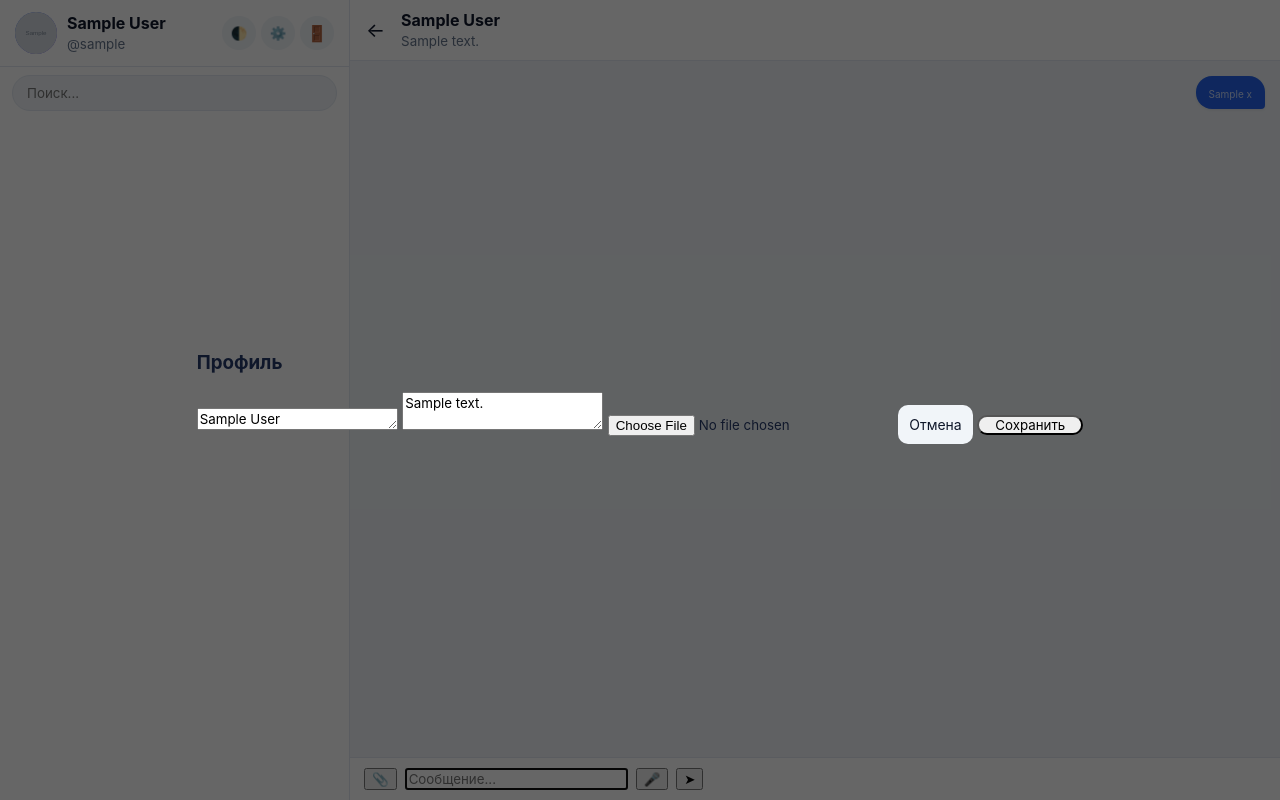
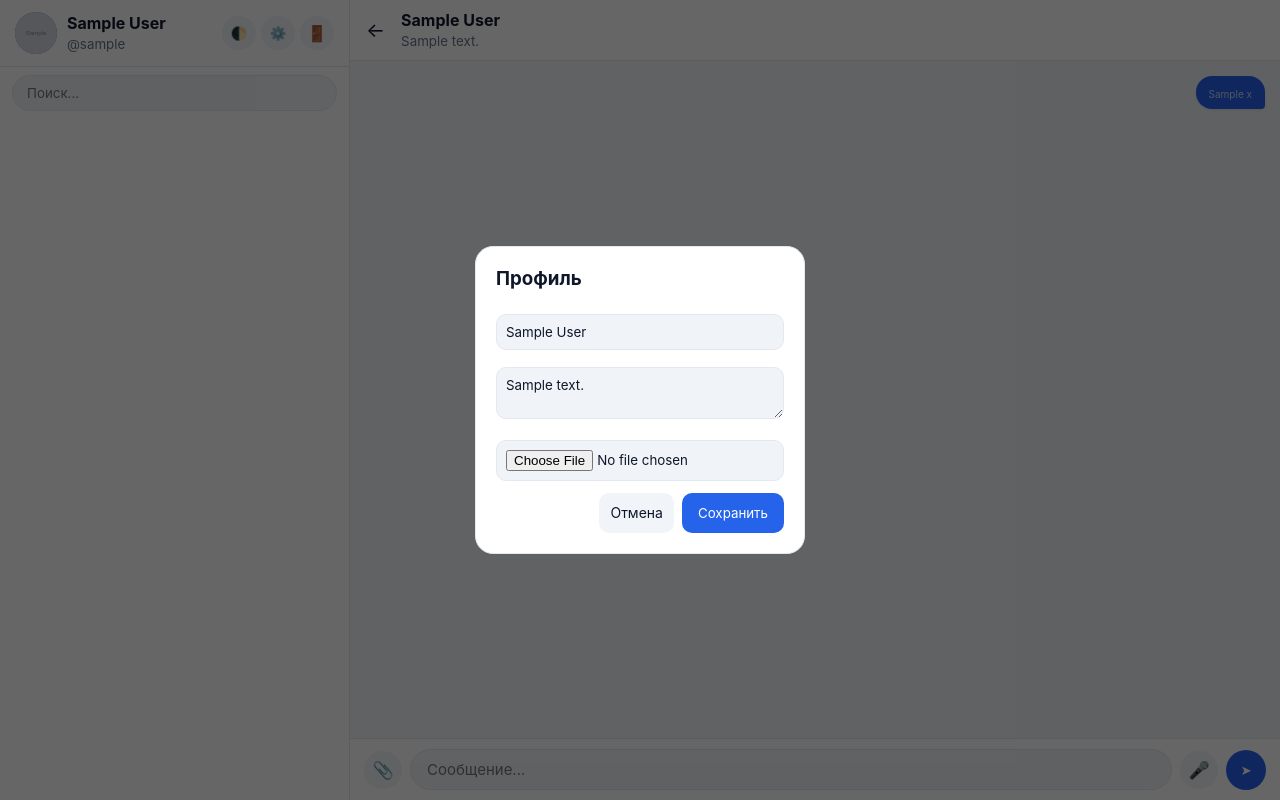
Before and after one commit to d10684473-lang/my-mssngr, a Flask app: page /chat?u=1 in a window 1280 px wide, after a click on "⚙️". Run offline with Flask 3, Linux system fonts and the light colour scheme; the visitor is signed in with stand-in values (Sample User, id 1); tables that the repository leaves empty hold one stand-in row (values such as "Sample post"); grey boxes marked "Sample" are stand-in pictures.

Commit message:
Update chat.html

```diff
--- a/templates/chat.html
+++ b/templates/chat.html
@@ -30,12 +30,12 @@ body{margin:0;display:flex;height:100dvh;background:var(--bg);color:var(--txt);o
 .fbox{display:inline-block;padding:6px 10px;background:rgba(128,128,128,.15);border-radius:8px;color:inherit;text-decoration:none;font-size:13px;margin-top:4px}
 .rbar{display:none;padding:6px 14px;background:var(--side);border-left:3px solid var(--acc);justify-content:space-between;font-size:13px}
 .input-area{padding:10px 14px;background:var(--side);border-top:1px solid var(--brd);display:flex;gap:8px;align-items:center}
-.txt-inp{flex:1;padding:10px 16px;border:1px solid var(--brd);border-radius:22px;background:var(--chat);color:var(--txt);outline:none;font-size:15px}
-.tool-btn{background:var(--hov);border:none;width:38px;height:38px;border-radius:50%;font-size:17px;cursor:pointer;color:var(--txt);flex-shrink:0}
-.send-btn{background:var(--acc);color:#fff;border:none;width:40px;height:40px;border-radius:50%;cursor:pointer;flex-shrink:0}
+.tinp{flex:1;padding:10px 16px;border:1px solid var(--brd);border-radius:22px;background:var(--chat);color:var(--txt);outline:none;font-size:15px}
+.tbtn{background:var(--hov);border:none;width:38px;height:38px;border-radius:50%;font-size:17px;cursor:pointer;color:var(--txt);flex-shrink:0}
+.sbtn{background:var(--acc);color:#fff;border:none;width:40px;height:40px;border-radius:50%;cursor:pointer;flex-shrink:0}
 .modal{display:none;position:fixed;inset:0;background:rgba(0,0,0,.6);z-index:99;justify-content:center;align-items:center}
-.modal-card{background:var(--side);color:var(--txt);padding:20px;border-radius:18px;width:90%;max-width:330px;border:1px solid var(--brd)}
-.m-inp{width:100%;padding:9px;margin:5px 0 12px;border:1px solid var(--brd);border-radius:10px;background:var(--chat);color:var(--txt);outline:none}
+.mcard{background:var(--side);color:var(--txt);padding:20px;border-radius:18px;width:90%;max-width:330px;border:1px solid var(--brd)}
+.minp{width:100%;padding:9px;margin:5px 0 12px;border:1px solid var(--brd);border-radius:10px;background:var(--chat);color:var(--txt);outline:none;font-family:inherit}
 .cbtn{display:block;width:100%;padding:11px;margin:5px 0;border:none;border-radius:10px;background:var(--hov);color:var(--txt);font-size:14px;text-align:left;cursor:pointer;text-decoration:none}
 .cemj{display:flex;justify-content:space-around;padding-bottom:10px;border-bottom:1px solid var(--brd);margin-bottom:6px;font-size:22px}
 .cemj a{text-decoration:none}
@@ -45,10 +45,11 @@ body{margin:0;display:flex;height:100dvh;background:var(--bg);color:var(--txt);o
 <script>if(localStorage.getItem('t')==='1')document.documentElement.classList.add('dark')</script>
 </head>
 <body class="{{ 'has-chat' if active_user else 'no-chat' }}">
+
 <div class="sidebar">
   <div class="my-profile">
     <div style="display:flex;align-items:center;gap:10px">
-<div class="avatar">{{ current_user.name[:1].upper() }}<img src="{{ current_user.avatar }}" onerror="this.remove()"></div>
+      <div class="avatar">{{ current_user.name[:1].upper() }}{% if current_user.avatar %}<img src="{{ current_user.avatar }}" onerror="this.remove()">{% endif %}</div>
       <div><b>{{ current_user.name }}</b><br><small style="color:var(--sub)">@{{ current_user.username }}</small></div>
     </div>
     <div style="display:flex;gap:5px">
@@ -61,7 +62,7 @@ body{margin:0;display:flex;height:100dvh;background:var(--bg);color:var(--txt);o
   <div class="user-list">
     {% for u in users %}
     <a href="/chat?u={{ u.id }}" class="user-item" data-s="{{ u.name.lower() }} {{ u.username.lower() }}">
-<div class="avatar">{{ u.name[:1].upper() }}<img src="{{ u.avatar }}" onerror="this.remove()"></div>
+      <div class="avatar">{{ u.name[:1].upper() }}{% if u.avatar %}<img src="{{ u.avatar }}" onerror="this.remove()">{% endif %}</div>
       <div><b>{{ u.name }}</b><br><small style="color:var(--sub)">{{ u.bio }}</small></div>
     </a>
     {% endfor %}
@@ -71,26 +72,32 @@ body{margin:0;display:flex;height:100dvh;background:var(--bg);color:var(--txt);o
 <div class="chat-area">
   <div class="chat-header">
     <a href="/chat" style="color:var(--txt);text-decoration:none;font-size:20px;margin-right:6px">←</a>
-<div><b>{{ active_user.name if active_user else 'Выбери чат слева' }}</b><br><small id="st" style="color:var(--sub)">{{ active_user.bio if active_user else '' }}</small></div>
+    <div>
+      <b>{{ active_user.name if active_user else 'Выбери чат слева' }}</b><br>
+      <small id="st" style="color:var(--sub)">{{ active_user.bio if active_user else '' }}</small>
+    </div>
     <small id="up" style="margin-left:auto;color:var(--acc);font-weight:700"></small>
   </div>
+
   <div class="messages-box" id="mb">
     {% for m in messages %}
     {% set mine = (m.sender_id == current_user.id) %}
-<div class="msg {{ 'mine' if mine else 'theirs' }}" data-id="{{ m.id }}" data-txt="{{ m.content if m.msg_type == 'text' else m.file_name }}">
-<img src="{{ m.content }}" onclick="event.stopPropagation();oimg(this.src)" style="{{ '' if m.msg_type == 'image' else 'display:none' }}">
-<audio controls src="{{ m.content }}" onclick="event.stopPropagation()" style="{{ '' if m.msg_type == 'audio' else 'display:none' }}"></audio>
-<a href="{{ m.content }}" download="{{ m.file_name }}" class="fbox" onclick="event.stopPropagation()" style="{{ '' if m.msg_type == 'file' else 'display:none' }}">📄 {{ m.file_name }}</a>
-<div style="white-space:pre-line;{{ '' if m.msg_type == 'text' else 'display:none' }}">{{ m.content }}</div>
+    <div class="msg {{ 'mine' if mine else 'theirs' }}" onclick="openCtx({{ m.id }}, '{{ (m.content if m.msg_type == 'text' else m.file_name)|replace("'", "\\'")|replace('\n', ' ') }}')">
+      {% if m.msg_type == 'image' %}<img src="{{ m.content }}" onclick="event.stopPropagation();oimg(this.src)">{% endif %}
+      {% if m.msg_type == 'audio' %}<audio controls src="{{ m.content }}" onclick="event.stopPropagation()"></audio>{% endif %}
+      {% if m.msg_type == 'file' %}<a href="{{ m.content }}" download="{{ m.file_name }}" class="fbox" onclick="event.stopPropagation()">📄 {{ m.file_name }}</a>{% endif %}
+      {% if m.msg_type == 'text' %}<div style="white-space:pre-line">{{ m.content }}</div>{% endif %}
       <div style="font-size:10px;opacity:.75;text-align:right;margin-top:3px">{{ m.reaction }} {{ m.timestamp }}</div>
     </div>
     {% endfor %}
   </div>
+
   <div class="rbar" id="rb"><span id="rt"></span><span onclick="crep()" style="cursor:pointer">✕</span></div>
+
   <form method="POST" action="/chat?u={{ active_user.id if active_user else 0 }}" class="input-area" style="{{ '' if active_user else 'display:none' }}" onsubmit="psend()">
     <button type="button" class="tbtn" onclick="document.getElementById('pi').click()">📎</button>
-<input type="file" id="pi" style="display:none" onchange="upf(this.files.item(0))">
-<input type="text" name="text" id="ti" class="tinp" placeholder="Сообщение..." oninput="styp()" required autofocus>
+    <input type="file" id="pi" style="display:none" onchange="upf(this.files[0])">
+    <input type="text" name="text" id="ti" class="tinp" placeholder="Сообщение..." oninput="styp()" required autofocus autocomplete="off">
     <button type="button" class="tbtn" id="mb2" onclick="tr()">🎤</button>
     <button type="submit" class="sbtn">➤</button>
   </form>
@@ -110,17 +117,23 @@ body{margin:0;display:flex;height:100dvh;background:var(--bg);color:var(--txt);o
 <div class="modal" id="pm" onclick="this.style.display='none'">
   <div class="mcard" onclick="event.stopPropagation()">
     <h3 style="margin-top:0">Профиль</h3>
-<textarea class="minp" id="pn" rows="1">{{ current_user.name }}</textarea>
-<textarea class="minp" id="pb" rows="2">{{ current_user.bio }}</textarea>
+    <input type="text" class="minp" id="pn" value="{{ current_user.name }}" placeholder="Имя">
+    <textarea class="minp" id="pb" rows="2" placeholder="О себе">{{ current_user.bio }}</textarea>
     <input type="file" class="minp" accept="image/*" onchange="pa(this)">
-<button type="button" class="cbtn" style="width:auto;display:inline-block" onclick="document.getElementById('pm').style.display='none'">Отмена</button>
+    <div style="display:flex;gap:8px;justify-content:flex-end">
+      <button type="button" class="cbtn" style="width:auto;margin:0" onclick="document.getElementById('pm').style.display='none'">Отмена</button>
       <button type="button" class="sbtn" style="width:auto;border-radius:10px;padding:0 16px" onclick="svp()">Сохранить</button>
+    </div>
   </div>
 </div>
 
 <script>
-var b=document.getElementById('mb');if(b)b.scrollTop=b.scrollHeight;
-var oid=Number("{{ active_user.id if active_user else 0 }}"),mc=Number("{{ messages|length if messages else 0 }}"),bio="{{ active_user.bio if active_user else '' }}",av="",stxt="",rtxt="",lt=0;
-function fu(){var q=document.getElementById('si').value.toLowerCase();document.querySelectorAll('.user-item').forEach(e=>e.style.display=e.dataset.s.includes(q)?'flex':'none')}
-function oimg(s){document.getElementById('fi').src=s;document.getElementById('iv').style.display='flex'}
-function pa(i){var f=i.files.item(0);if(f){var r=new FileReader();r.onload=e=>av=e.target.result;r.readAsDataURL(f)}}
+var b = document.getElementById('mb');
+if(b) b.scrollTop = b.scrollHeight;
+
+var oid = Number("{{ active_user.id if active_user else 0 }}"),
+    bio = "{{ active_user.bio if active_user else '' }}",
+    av = "", stxt = "", rtxt = "", lt = 0, lastHtml = "";
+
+function fu() {
+  var q = document.getElementById('si').value.toLowerCase();
```
Lines whose indentation alone changed are shown as unchanged.
